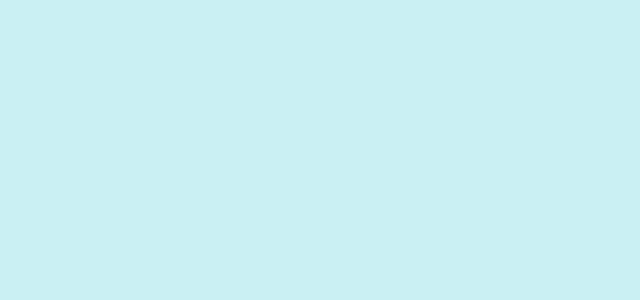
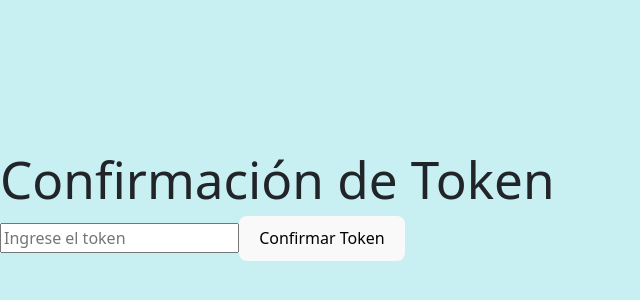
Before and after one commit to nicolemotoche29/Gesti-n-de-equipos-FRONTEND, a React (Vite) app: page /confirmar/1 in a window 1280 px wide. Before the commit this address had no page. Shown: the part 194-494 px from the top of the page, without its empty margins (0-640 px from the left). Built offline with nearby package versions, Linux system fonts and the light colour scheme.

Commit message:
Confirmación tokens

```diff
--- a/src/App.jsx
+++ b/src/App.jsx
@@ -37,7 +37,7 @@ function App() {
         <Route path="/recuperar/contraseña" element={<Recuperar/>} />
         <Route path="/administrador/perfil" element={< PerfilAdmin/>}/>
         <Route path="/administrador/lista-usuarios" element= {<ListaUsuarios/>}/>
-        <Route path="/confirmar" element= {<ConfirmarTk/>}/>
+        <Route path="/confirmar/:token" element= {<ConfirmarTk/>}/>
         <Route path="/recuperar-password/:token" element={<ResetPass/>}/>
 
         {/* ADMINIISTRADOR */}
--- a/src/components/Administrador/ConfirmarTk.jsx
+++ b/src/components/Administrador/ConfirmarTk.jsx
@@ -1,18 +1,24 @@
 import React, { useState } from 'react';
 import axios from 'axios';
+import Mensaje from "../Alerta/Mensaje";
 
 const ConfirmarTk = () => {
-    const [mensaje, setMensaje] = useState('');
+    const [mensaje, setMensaje] = useState(null); // Estado inicial null para ocultar el mensaje
     const [token, setToken] = useState('');
 
     const confirmarToken = async () => {
         try {
             const response = await axios.get(`${import.meta.env.VITE_URL_BACKEND}/confirmar/${token}`);
-            setMensaje(response.data.message);
-            // Aquí puedes manejar la respuesta del backend según sea necesario
+            setMensaje({
+                respuesta: response.data.msg || "TOKEN confirmado",
+                tipo: true
+            });
         } catch (error) {
             console.error('Error al confirmar el token:', error);
-            setMensaje('Error al confirmar el token');
+            setMensaje({
+                tipo: "error",
+                respuesta: error.response.data.msg || "Error al confirmar token"
+            });
         }
     };
 
@@ -23,9 +29,9 @@ const ConfirmarTk = () => {
     return (
         <div>
             <h1>Confirmación de Token</h1>
+            {mensaje && <Mensaje tipo={mensaje.tipo}>{mensaje.respuesta}</Mensaje>}
             <input type="text" placeholder="Ingrese el token" value={token} onChange={handleInputChange} />
             <button onClick={confirmarToken}>Confirmar Token</button>
-            {mensaje && <p>{mensaje}</p>}
         </div>
     );
 };
--- a/src/components/Administrador/NavAdmin.jsx
+++ b/src/components/Administrador/NavAdmin.jsx
@@ -5,7 +5,6 @@ import "./nav.css"
 const NavAdmin = () => {
     const token = localStorage.getItem('token');
     const role = localStorage.getItem('role');
-    console.log(token)
 
     // Verificar si el usuario está autenticado y tiene el rol de 'admin'
     const isAuthenticated = token && role === 'admin';
--- a/src/components/Usuario/ConfirmarTKUser.jsx
+++ b/src/components/Usuario/ConfirmarTKUser.jsx
@@ -3,7 +3,7 @@ import axios from 'axios';
 import Mensaje from "../Alerta/Mensaje";
 
 const ConfirmarTKUser = () => {
-    const [mensaje, setMensaje] = useState(null); // Estado inicial null para ocultar el mensaje
+    const [mensaje, setMensaje] = useState(null);
     const [token, setToken] = useState('');
 
     const confirmarToken = async () => {
```
